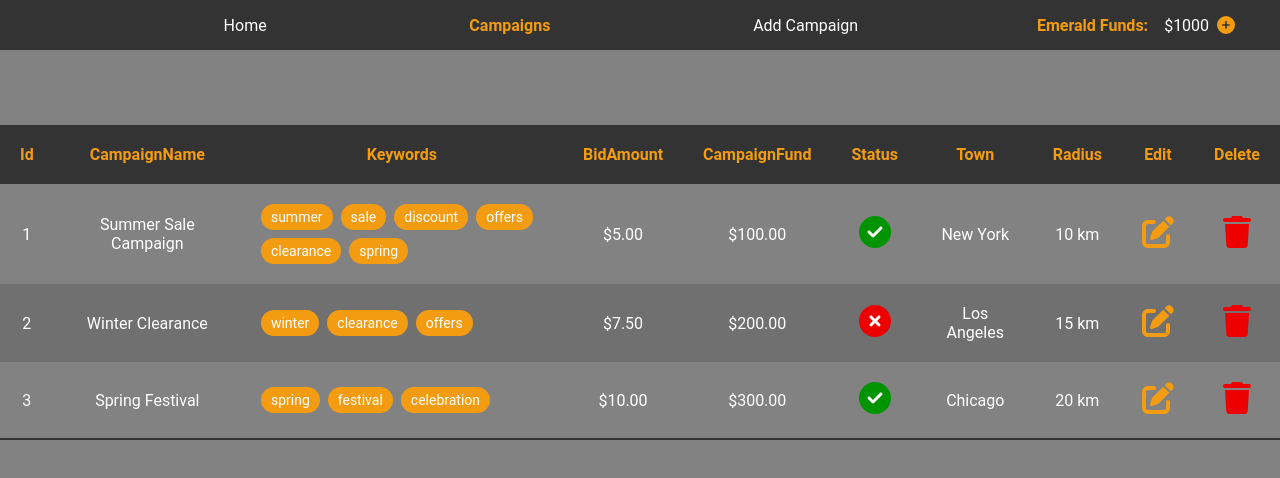
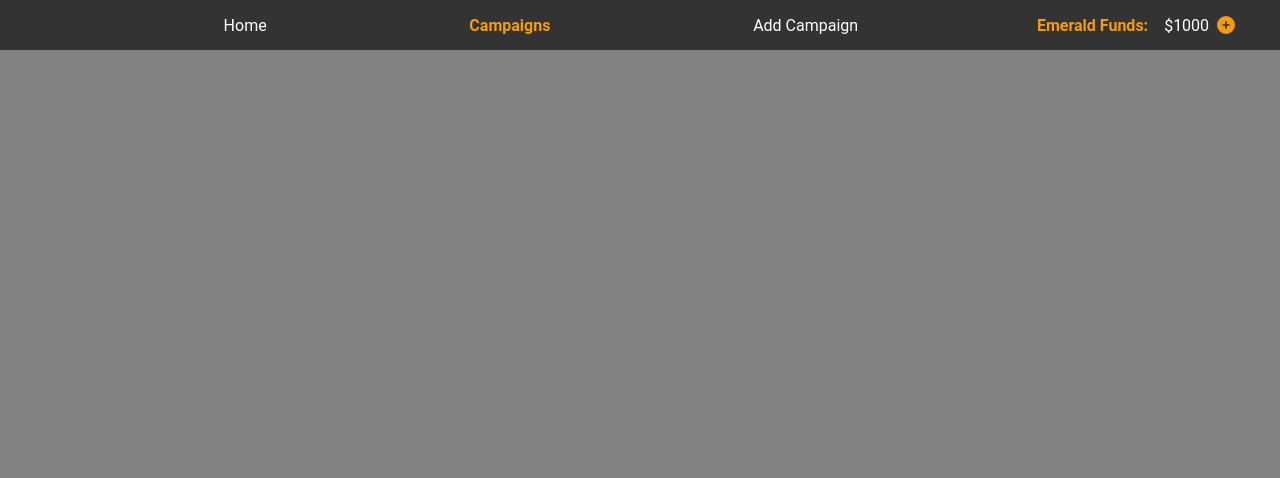
Before and after one commit to dziwuj/futurum, a React (Vite) app: page /campaigns in a window 1280 px wide. Shown: the top 478 px of the page. Built offline with nearby package versions, Linux system fonts and the light colour scheme.

Commit message:
Update CampaignList.tsx
Empty table bugfix

```diff
--- a/src/components/CampaignList.tsx
+++ b/src/components/CampaignList.tsx
@@ -9,7 +9,8 @@ export const CampaignList: FC = () => {
 
     return (
         <div className="campaign-list-table-container">
-            <table className="campaign-list-table">
+            {campaignList.lenght > 0 &&
+            (<table className="campaign-list-table">
                 <thead>
                     <tr>
                         {Object.keys(campaignList[0]).map((key) => (
@@ -26,7 +27,7 @@ export const CampaignList: FC = () => {
                         <ListElement key={index} campaignData={campaign} />
                     ))}
                 </tbody>
-            </table>
+            </table>)}
         </div>
     )
 }
```
